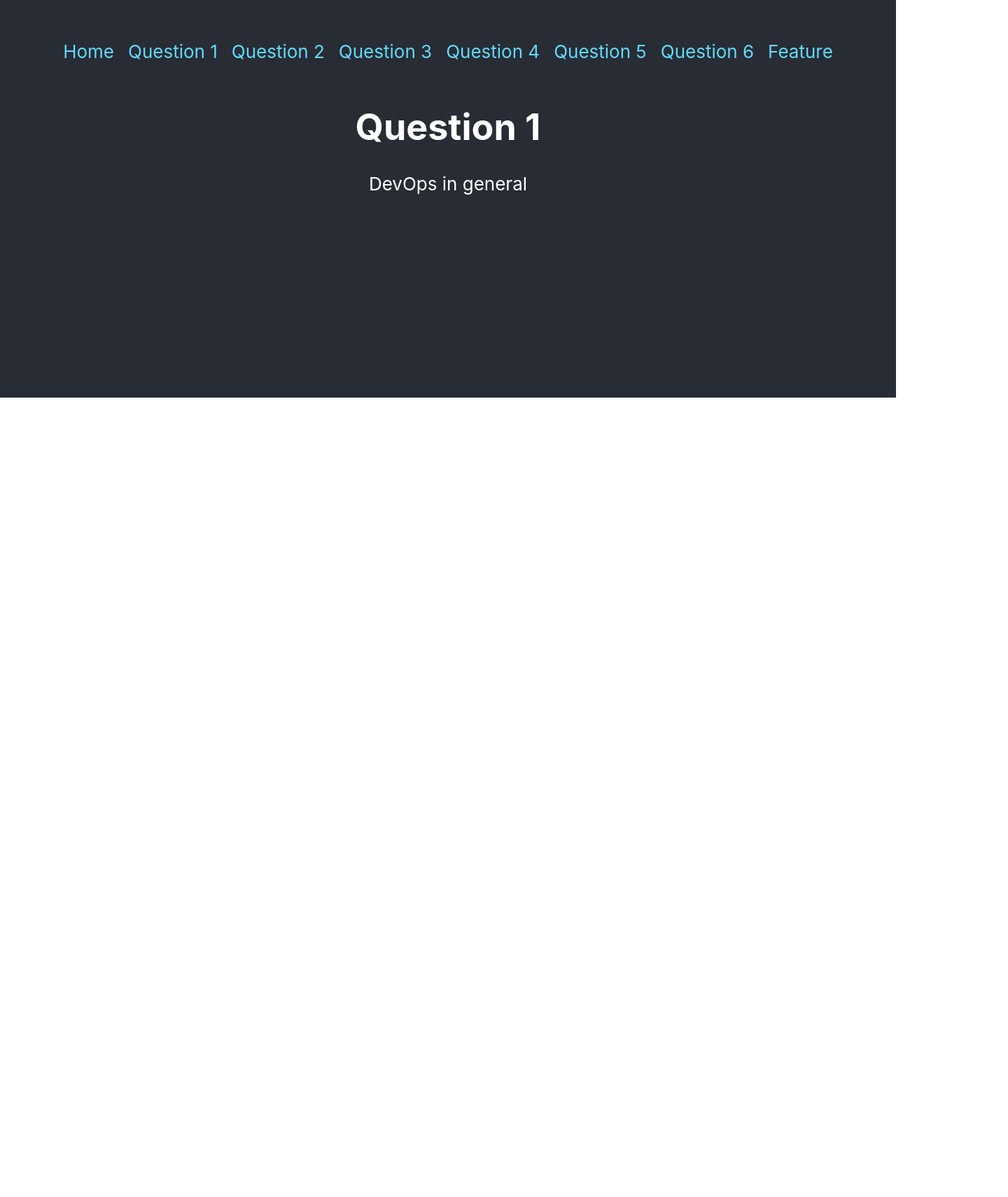
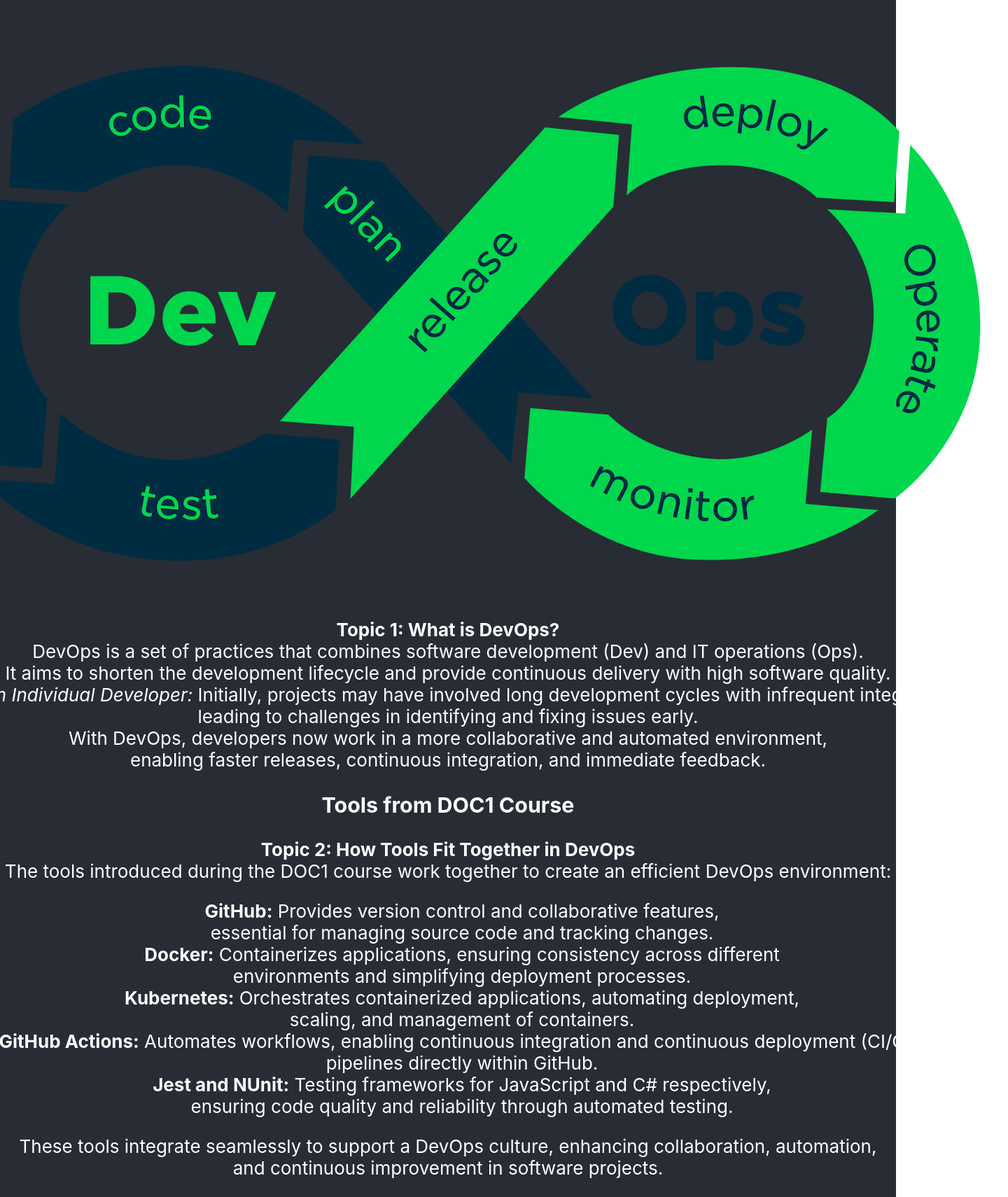
Before and after one commit to Rasmus-BK-Nielsen/DevOps_Demo, a React (Create React App) app in the folder devops_frontend/: page /question1 in a window 1280 px wide. Shown: the part 232-1942 px from the top of the page at 70% size, 1440 px wide, since content can reach past the window. Before the commit the page ends 800 px from the top, so only its background shows below. Built offline with nearby package versions, Linux system fonts and the light colour scheme.

Commit message:
Question1

```diff
--- a/devops_frontend/src/Pages/Question1/Question1.js
+++ b/devops_frontend/src/Pages/Question1/Question1.js
@@ -1,10 +1,55 @@
 import React from 'react';
+import devopsImage from './devops_loop.png';
 
 export default function Question1() {
      return (
           <div>
-               <h1>Question 1</h1>
-               <p>DevOps in general</p>
+            <h2>DevOps Overview</h2>
+
+            <h3>DevOps in General</h3>
+            <img src={devopsImage} alt="DevOps Loop" />
+            <p>
+              <strong>Topic 1: What is DevOps?</strong>
+              <br />
+              DevOps is a set of practices that combines software development (Dev) and IT operations (Ops). <br />
+              It aims to shorten the development lifecycle and provide continuous delivery with high software quality.
+              <br />
+              <em>Effect on Individual Developer:</em> Initially, projects may have involved long development cycles with infrequent integrations,<br />
+               leading to challenges in identifying and fixing issues early.<br />
+                With DevOps, developers now work in a more collaborative and automated environment,<br />
+                enabling faster releases, continuous integration, and immediate feedback.
+            </p>
+
+            <h3>Tools from DOC1 Course</h3>
+            <p>
+              <strong>Topic 2: How Tools Fit Together in DevOps</strong>
+              <br />
+              The tools introduced during the DOC1 course work together to create an efficient DevOps environment:
+              <ul>
+                <li>
+                  <strong>GitHub:</strong> Provides version control and collaborative features,<br />
+                  essential for managing source code and tracking changes.
+                </li>
+                <li>
+                  <strong>Docker:</strong> Containerizes applications, ensuring consistency across different<br />
+                  environments and simplifying deployment processes.
+                </li>
+                <li>
+                  <strong>Kubernetes:</strong> Orchestrates containerized applications, automating deployment,<br />
+                  scaling, and management of containers.
+                </li>
+                <li>
+                  <strong>GitHub Actions:</strong> Automates workflows, enabling continuous integration and continuous deployment (CI/CD)<br />
+                  pipelines directly within GitHub.
+                </li>
+                <li>
+                  <strong>Jest and NUnit:</strong> Testing frameworks for JavaScript and C# respectively,<br />
+                  ensuring code quality and reliability through automated testing.
+                </li>
+              </ul>
+              These tools integrate seamlessly to support a DevOps culture, enhancing collaboration, automation,<br />
+              and continuous improvement in software projects.
+            </p>
           </div>
-     );
-}
+        );
+      };
```
Also changed, not shown: devops_frontend/src/Pages/Question1/devops_loop.png (added).
